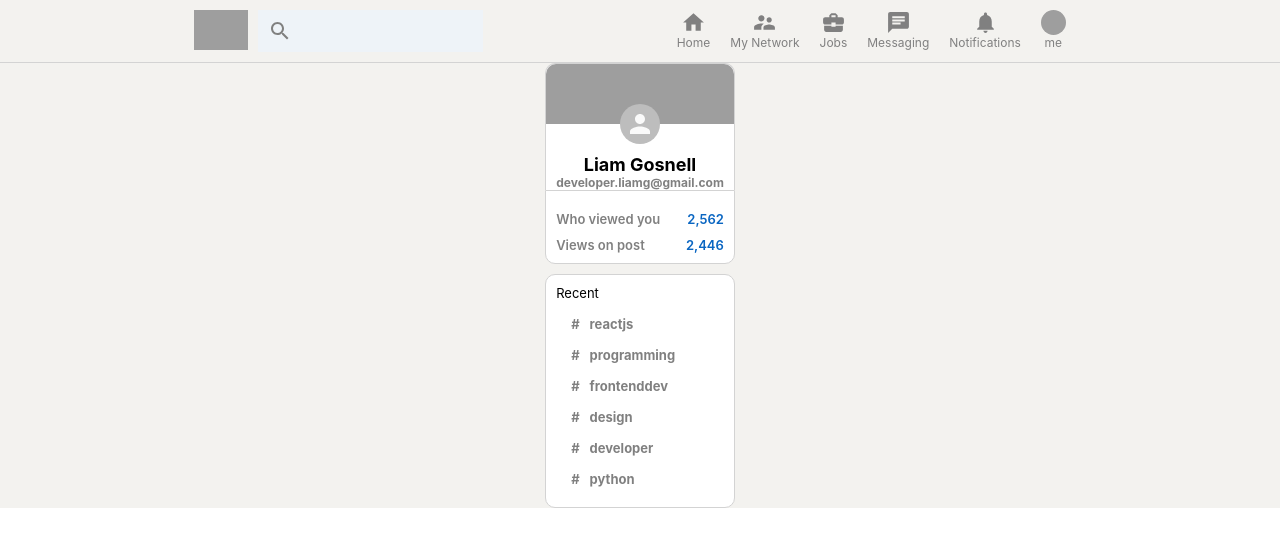
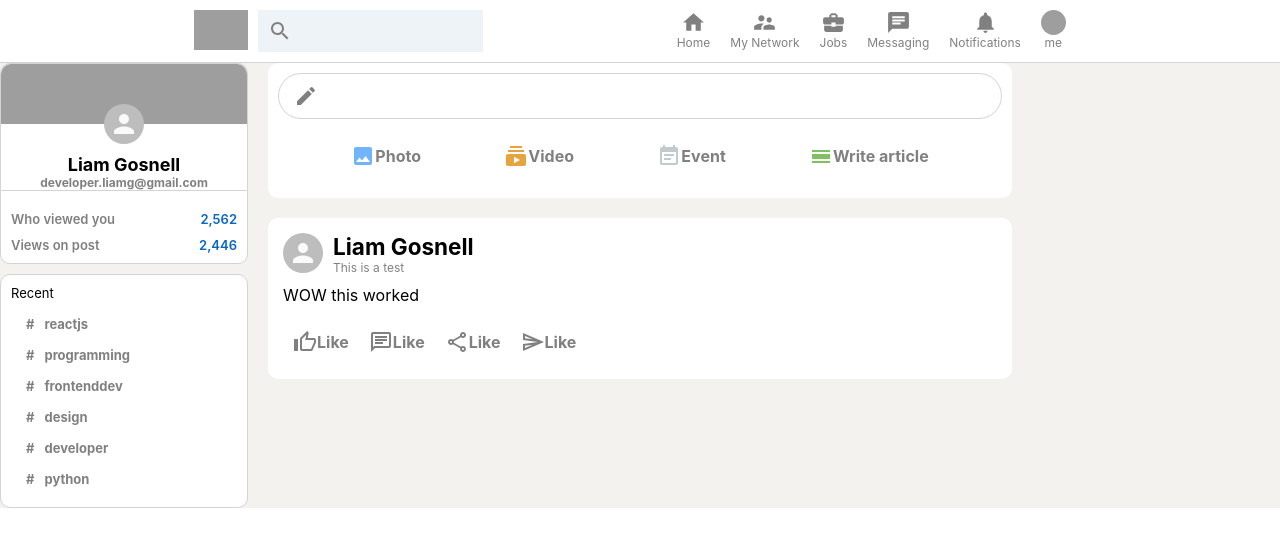
Before and after one commit to Liam-gosnell/linkedin-clone, a React (Create React App) app: page / in a window 1280 px wide. Shown: the top 546 px of the page. Built offline with nearby package versions, Linux system fonts and the light colour scheme; grey boxes are pictures that could not be loaded.

Commit message:
Added Feed section (Feed.js/css, InputOption.js/css, Post.js/css

```diff
--- a/src/App.css
+++ b/src/App.css
@@ -2,7 +2,6 @@
     background-color: #f3f2ef;
     display: flex;
     flex-direction: column;
-    align-items: center;
 }
 
 .app__body {
--- a/src/App.js
+++ b/src/App.js
@@ -1,5 +1,6 @@
 import React from 'react';
 import './App.css';
+import Feed from "./Feed";
 import Header from './Header';
 import Sidebar from './Sidebar';
 
@@ -12,7 +13,7 @@
       {/* App Body */}
       <div className="app__body">
         <Sidebar />
-          {/* Feed */}
+        <Feed />
           {/* Widgets */}
       </div>
     </div>
--- /dev/null
+++ b/src/Feed.css
@@ -0,0 +1,43 @@
+.feed {
+    flex: 0.6;
+    margin: 0 20px;
+}
+
+.feed__inputContainer {
+    background-color: white;
+    padding: 10px;
+    padding-bottom: 20px;
+    border-radius: 10px;
+    margin-bottom: 20px;
+}
+
+.feed__input {
+    border: 1px solid lightgrey;
+    border-radius: 30px;
+    display: flex;
+    padding: 10px;
+    color: grey;
+    padding-left: 15px;
+}
+
+.feed__input > form {
+    display: flex;
+    width: 100%;
+}
+
+.feed__input > form > input {
+    border: none;
+    flex: 1;
+    margin-left: 10px;
+    outline-width: 0;
+    font-weight: 600;
+}
+
+.feed__input > form > button {
+    display: none;
+}
+
+.feed__inputOptions {
+    display: flex;
+    justify-content: space-evenly;
+}
--- /dev/null
+++ b/src/Feed.js
@@ -0,0 +1,35 @@
+import React from 'react';
+import "./Feed.css";
+import InputOption from './InputOption';
+import CreateIcon from "@material-ui/icons/Create";
+import ImageIcon from "@material-ui/icons/Image";
+import SubscriptionsIcon from "@material-ui/icons/Subscriptions";
+import EventNoteIcon from "@material-ui/icons/EventNote";
+import CalendarViewDayIcon from "@material-ui/icons/CalendarViewDay";
+import Post from './Post';
+
+
+function Feed() {
+    return <div className="feed">
+        <div className="feed__inputContainer">
+            <div className="feed__input">
+                <CreateIcon />
+                <form>
+                    <input type="text" />
+                    <button type="submit">Send</button>
+                </form>
+            </div>
+            <div className="feed__inputOptions">
+                <InputOption Icon={ImageIcon} title="Photo" color="#70B5F9"/>
+                <InputOption Icon={SubscriptionsIcon} title="Video" color="#E7a33E"/>
+                <InputOption Icon={EventNoteIcon} title="Event" color="#C0CBCD"/>
+                <InputOption Icon={CalendarViewDayIcon} title="Write article" color="#7FC15E"/>
+            </div>
+        </div>
+
+        {/* Posts */}
+        <Post name='Liam Gosnell' description='This is a test' message='WOW this worked' />
+    </div>;
+}
+
+export default Feed;
--- a/src/Header.css
+++ b/src/Header.css
@@ -2,6 +2,7 @@
     position: sticky;
     top: 0;
     display: flex;
+    background-color: white;
     justify-content: space-evenly;
     border-bottom: 0.1px solid lightgrey;
     padding-top: 10px;
--- /dev/null
+++ b/src/InputOption.css
@@ -0,0 +1,17 @@
+.inputOption {
+    display: flex;
+    align-items: center;
+    margin-top: 15px;
+    color: gray;
+    padding: 10px;
+    cursor: pointer;
+}
+
+.inputOption:hover {
+    background-color: whitesmoke;
+    border-radius: 10px;
+}
+
+.inoutOption > h4 {
+    margin-left: 5px;
+}
--- /dev/null
+++ b/src/InputOption.js
@@ -0,0 +1,11 @@
+import React from 'react';
+import "./InputOption.css";
+
+function InputOption({Icon, title, color}) {
+    return <div className="inputOption">
+        <Icon style={{ color: color }} />
+        <h4>{title}</h4>
+    </div>;
+}
+
+export default InputOption
--- /dev/null
+++ b/src/Post.css
@@ -0,0 +1,32 @@
+.post {
+    background-color: white;
+    padding: 15px;
+    margin-bottom: 10px;
+    border-radius: 10px;
+}
+
+.post__header {
+    display: flex;
+    margin-bottom: 10px;
+}
+
+.post__info {
+    margin-left: 10px;
+}
+
+.post__info > p {
+    font-size: 12px;
+    color: gray;
+}
+
+.post__body {
+    overflow-wrap: anywhere;
+}
+
+.post__info {
+    font-size: 15px;
+}
+
+.post__buttons {
+    display: flex;
+}
--- /dev/null
+++ b/src/Post.js
@@ -0,0 +1,33 @@
+import React from 'react';
+import "./Post.css";
+import { Avatar } from "@material-ui/core";
+import InputOption from './InputOption';
+import ThumbUpAltOutlinedIcon from "@material-ui/icons/ThumbUpAltOutlined";
+import ChatOutlinedIcon from "@material-ui/icons/ChatOutlined";
+import ShareOutlinedIcon from "@material-ui/icons/ShareOutlined";
+import SendOutlinedIcon from "@material-ui/icons/SendOutlined";
+
+function Posts({ name, description, message, photoUrl }) {
+    return <div className="post">
+        <div className="post__header">
+            <Avatar />
+            <div className="post__info">
+                <h2>{name}</h2>
+                <p>{description}</p>
+            </div>
+        </div>
+
+        <div className="post__body">
+            <p>{message}</p>
+        </div>
+
+        <div className="post__buttons">
+            <InputOption Icon={ThumbUpAltOutlinedIcon} title="Like" color="gray" />
+            <InputOption Icon={ChatOutlinedIcon} title="Like" color="gray" />
+            <InputOption Icon={ShareOutlinedIcon} title="Like" color="gray" />
+            <InputOption Icon={SendOutlinedIcon} title="Like" color="gray" />
+        </div>
+    </div>;
+}
+
+export default Posts
--- a/src/Sidebar.js
+++ b/src/Sidebar.js
@@ -1,4 +1,4 @@
-import { Avatar } from "@material-ui/core"
+import { Avatar } from "@material-ui/core";
 import React from 'react';
 import './Sidebar.css';
 
```
